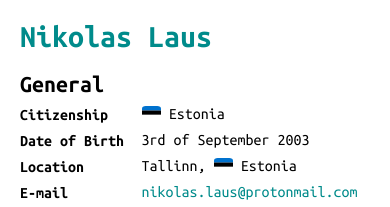
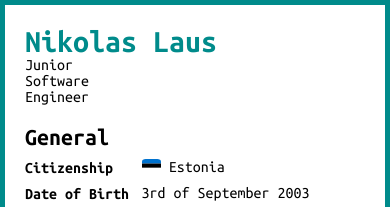
Before and after one commit to blinchk/blinchk, a plain HTML site: page index.html in a window 390 px wide. Shown: the top 207 px of the page. Drawn offline with Linux system fonts and the light colour scheme.

Commit message:
Add resume description

```diff
--- a/assets/particlesjs-config.json
+++ b/assets/particlesjs-config.json
@@ -95,11 +95,11 @@
         "speed": 3
       },
       "repulse": {
-        "distance": 200,
-        "duration": 0.4
+        "distance": 100,
+        "duration": 0.3
       },
       "push": {
-        "particles_nb": 4
+        "particles_nb": 5
       },
       "remove": {
         "particles_nb": 2
--- a/css/style.css
+++ b/css/style.css
@@ -24,29 +24,12 @@ a {
     background-color: white;
     width: 700px;
     display: grid;
-    grid-template-areas: "h1 h1";
-    grid-template-areas: "h2 h2";
-    grid-template-areas: "title value";
+    grid-template-areas: "h1 h1"
+    "h2 h2"
+    "title value";
     padding: 20px;
+    border: solid 5px darkcyan;
     align-items: center;
-}
-
-
-@media only screen and (max-width: 700px) {
-    #container {
-        width: 100vmin;
-        height: 100%;
-        margin: 0 auto;
-        position: relative;
-        display: grid;
-        top: 0%;
-        left: 0%;
-        transform: translate(0, 0);
-        grid-template-areas: "h1";
-        grid-template-areas: "h2";
-        grid-template-areas: "title";
-        grid-template-areas: "value";
-    }
 }
 
 .flag {
@@ -101,3 +84,17 @@ h2 {
 .tech-experience {
     line-height: 1.5rem;
 }
+
+
+
+@media only screen and (max-width: 700px) {
+    #container {
+        width: 100%;
+        height: 100%;
+        margin: 0 auto;
+        position: relative;
+        top: 0%;
+        left: 0%;
+        transform: translate(0, 0);
+    }
+}
--- a/index.html
+++ b/index.html
@@ -14,6 +14,7 @@
     <div id="particles-js">
         <div id="container">
             <h1 class="name">Nikolas Laus</h1>
+            <span>Junior Software Engineer</span>
             <h2>General</h2>
             <div id="title">
                 <div class="title" id="title-citizenship">Citizenship</div>
```
